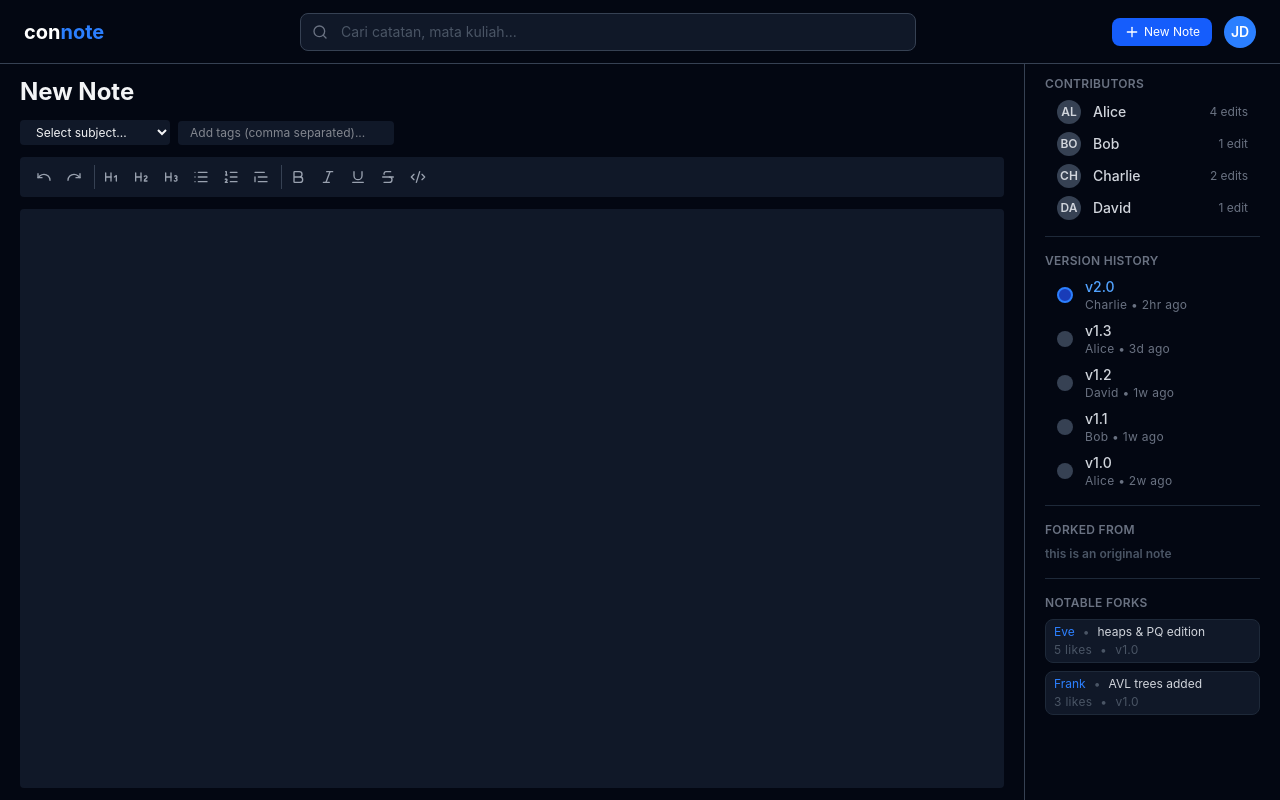
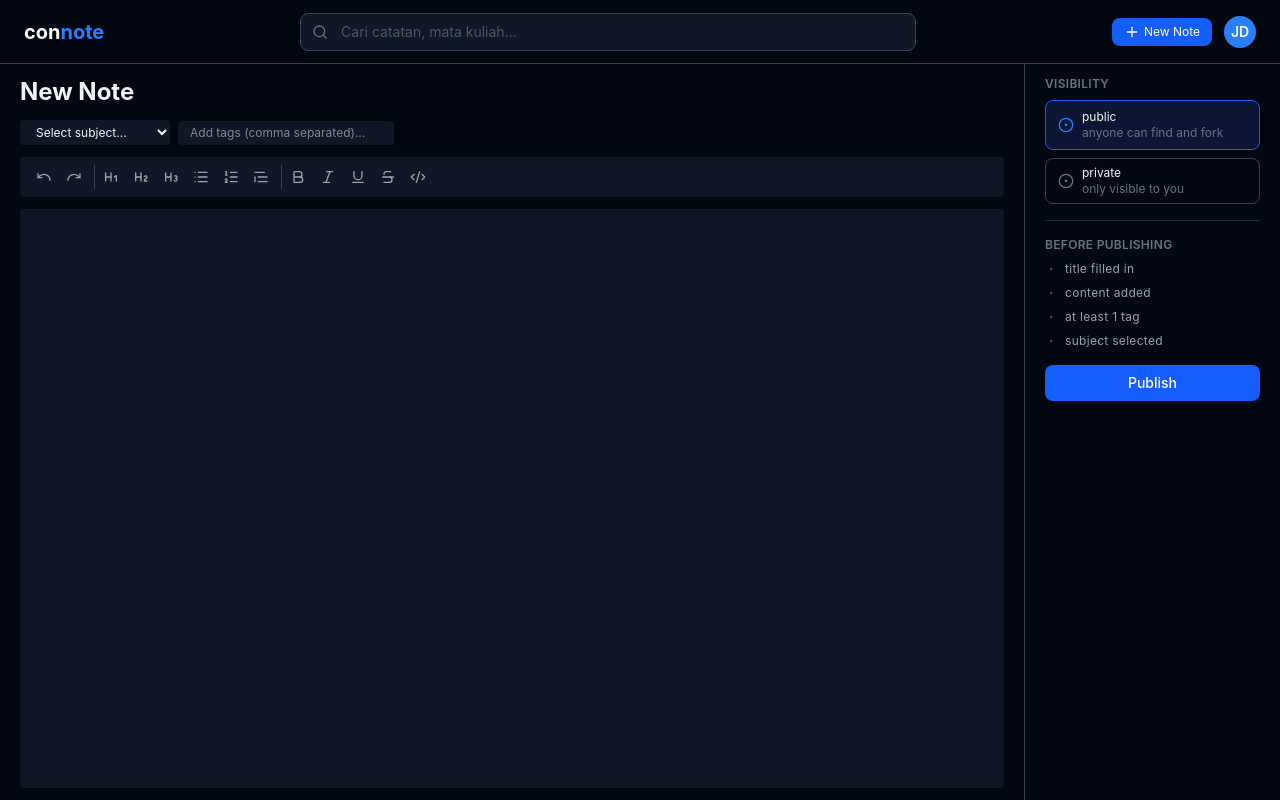
Before and after one commit to XilefEel/Connote, a React (Vite) app in the folder frontend/: page /note/new in a window 1280 px wide. Built offline with nearby package versions, Linux system fonts and the light colour scheme.

Commit message:
added create node page sidebar

```diff
--- a/frontend/src/components/create_note/Sidebar.tsx
+++ b/frontend/src/components/create_note/Sidebar.tsx
@@ -1,139 +1,87 @@
-import { Link } from "react-router-dom";
+import { useState } from "react";
 import { cn } from "../../lib/utils";
+import { CircleDot, Dot } from "lucide-react";
 
-const contributors = [
-  { pfp: "AL", username: "Alice", edits: 4 },
-  { pfp: "BO", username: "Bob", edits: 1 },
-  { pfp: "CH", username: "Charlie", edits: 2 },
-  { pfp: "DA", username: "David", edits: 1 },
-];
-
-const versionHistory = [
-  { version: "v2.0", author: "Charlie", date: "2hr" },
-  { version: "v1.3", author: "Alice", date: "3d" },
-  { version: "v1.2", author: "David", date: "1w" },
-  { version: "v1.1", author: "Bob", date: "1w" },
-  { version: "v1.0", author: "Alice", date: "2w" },
-];
-
-const notableForks = [
-  {
-    id: 30,
-    author: "Eve",
-    title: "heaps & PQ edition",
-    likes: 5,
-    version: "v1.0",
-  },
-  {
-    id: 31,
-    author: "Frank",
-    title: "AVL trees added",
-    likes: 3,
-    version: "v1.0",
-  },
+const beforePublishing = [
+  "title filled in",
+  "content added",
+  "at least 1 tag",
+  "subject selected",
 ];
 
 export default function SidebarLeft() {
+  const [visibility, setVisibility] = useState("public");
+
   return (
     <div className="flex h-full w-64 flex-col gap-4 border-l border-l-gray-700 p-3 px-5">
       <div>
         <h3 className="mb-2 text-xs font-semibold tracking-wide text-gray-500 uppercase">
-          Contributors
+          Visibility
         </h3>
 
         <div className="flex flex-col gap-2">
-          {contributors.map((c, index) => (
-            <div key={index} className="flex items-center gap-3 rounded px-3">
-              <div className="flex h-6 w-6 items-center justify-center rounded-full bg-gray-700 text-xs font-semibold text-gray-300">
-                {c.pfp}
-              </div>
+          <button
+            onClick={() => setVisibility("public")}
+            className={cn(
+              "flex cursor-pointer flex-row items-center gap-2 rounded-lg px-3 py-2 text-xs transition-colors",
+              visibility === "public"
+                ? "border border-blue-600 bg-blue-950/50"
+                : "border border-gray-700 text-gray-300 hover:border-gray-500",
+            )}
+          >
+            <CircleDot
+              className={cn(
+                "size-4",
+                visibility === "public" ? "text-blue-500" : "text-gray-500",
+              )}
+            />
+            <div className="flex flex-col items-start">
+              <span className="text-gray-100">public</span>
+              <span className="text-gray-500">anyone can find and fork</span>
+            </div>
+          </button>
 
-              <span className="text-sm font-medium text-gray-300">
-                {c.username}
-              </span>
+          <button
+            onClick={() => setVisibility("private")}
+            className={cn(
+              "flex cursor-pointer flex-row items-center gap-2 rounded-lg px-3 py-1.5 text-xs transition-colors",
+              visibility === "private"
+                ? "border border-blue-600 bg-blue-950/50"
+                : "border border-gray-700 text-gray-300 hover:border-gray-500",
+            )}
+          >
+            <CircleDot
+              className={cn(
+                "size-4",
+                visibility === "private" ? "text-blue-500" : "text-gray-500",
+              )}
+            />
+            <div className="flex flex-col items-start">
+              <span className="text-gray-100">private</span>
+              <span className="text-gray-500">only visible to you</span>
+            </div>
+          </button>
+        </div>
+      </div>
 
-              <span className="ml-auto text-xs text-gray-500">
-                {c.edits} {c.edits > 1 ? "edits" : "edit"}
-              </span>
+      <div className="border-t border-t-gray-800 pt-4">
+        <h3 className="mb-2 text-xs font-semibold tracking-wide text-gray-500 uppercase">
+          Before publishing
+        </h3>
+
+        <div className="flex flex-col gap-2">
+          {beforePublishing.map((item) => (
+            <div key={item} className="flex items-center gap-2 text-xs">
+              <Dot className="size-3 text-gray-500" />
+              <span className="tracking-wide text-gray-400">{item}</span>
             </div>
           ))}
         </div>
       </div>
 
-      <div className="border-t border-t-gray-800 pt-4">
-        <h3 className="mb-2 text-xs font-semibold tracking-wide text-gray-500 uppercase">
-          Version History
-        </h3>
-
-        <div className="flex flex-col gap-2">
-          {versionHistory.map((version, index) => (
-            <div className="flex items-center gap-3 rounded px-3" key={index}>
-              <div
-                className={cn(
-                  "flex size-4 items-center justify-center rounded-full text-xs font-semibold text-gray-300",
-                  index === 0
-                    ? "border-2 border-blue-500 bg-blue-800"
-                    : "bg-gray-700",
-                )}
-              />
-
-              <div className="flex flex-col rounded">
-                <span
-                  className={cn(
-                    "text-sm font-medium text-gray-300",
-                    index === 0 && "text-blue-400",
-                  )}
-                >
-                  {version.version}
-                </span>
-
-                <span className="text-xs tracking-wide text-gray-500">
-                  {version.author} • {version.date} ago
-                </span>
-              </div>
-            </div>
-          ))}
-        </div>
-      </div>
-
-      <div className="border-t border-t-gray-800 pt-4">
-        <h3 className="mb-2 text-xs font-semibold tracking-wide text-gray-500 uppercase">
-          Forked From
-        </h3>
-
-        <p className="text-xs font-semibold text-gray-600">
-          this is an original note
-        </p>
-      </div>
-
-      <div className="border-t border-t-gray-800 pt-4">
-        <h3 className="mb-2 text-xs font-semibold tracking-wide text-gray-500 uppercase">
-          Notable Forks
-        </h3>
-
-        <div className="flex flex-col gap-2">
-          {notableForks.map((fork, index) => (
-            <div
-              key={index}
-              className="flex flex-col gap-0.5 rounded-lg border border-gray-800 bg-gray-900 px-2 py-1 text-xs"
-            >
-              <div className="flex items-center gap-2">
-                <span className="text-blue-500">{fork.author}</span>
-                <span className="text-gray-600">•</span>
-                <Link to={`/note/${fork.id}`} className="text-gray-300">
-                  {fork.title}
-                </Link>
-              </div>
-
-              <div className="flex items-center gap-2 text-xs tracking-wide text-gray-600">
-                <span>{fork.likes} likes</span>
-                <span>•</span>
-                <span> {fork.version}</span>
-              </div>
-            </div>
-          ))}
-        </div>
-      </div>
+      <button className="cursor-pointer rounded-lg bg-blue-600 px-4 py-2 text-sm font-medium text-white transition-colors hover:bg-blue-500">
+        Publish
+      </button>
     </div>
   );
 }
```
